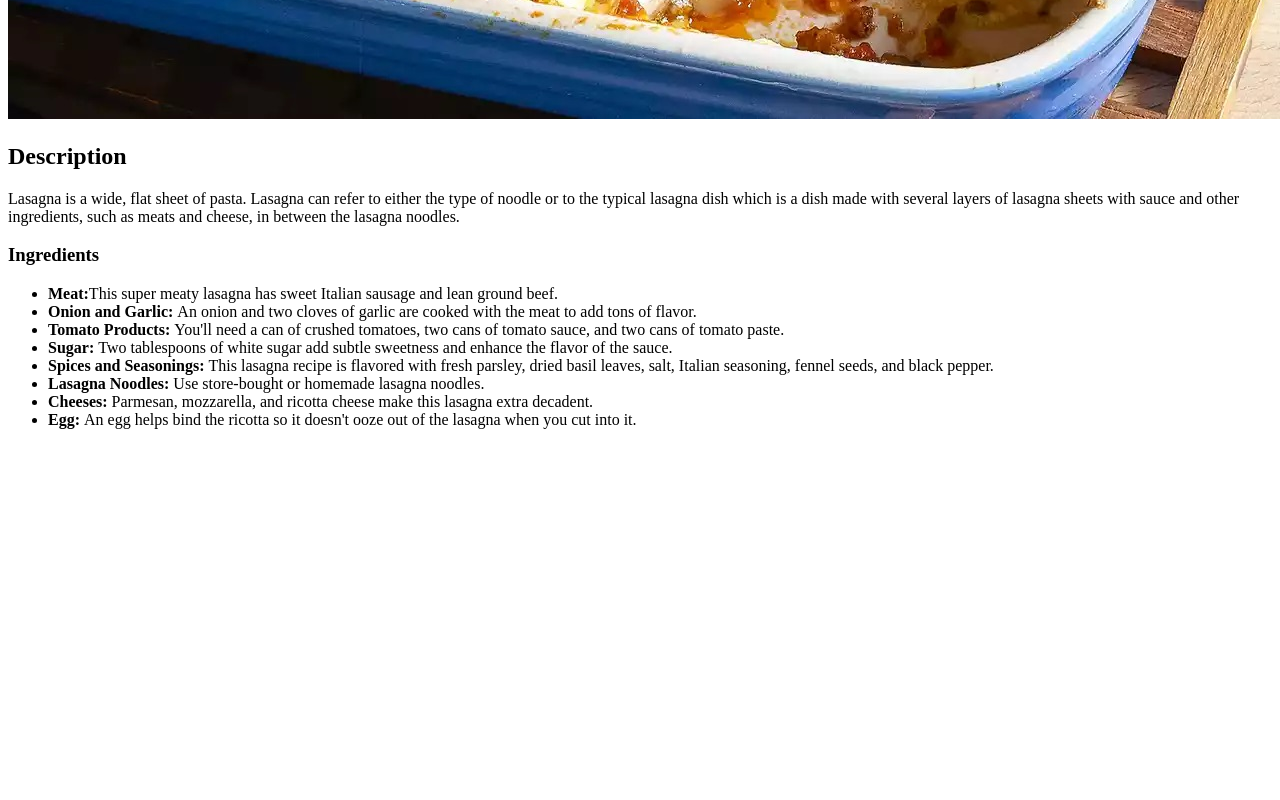
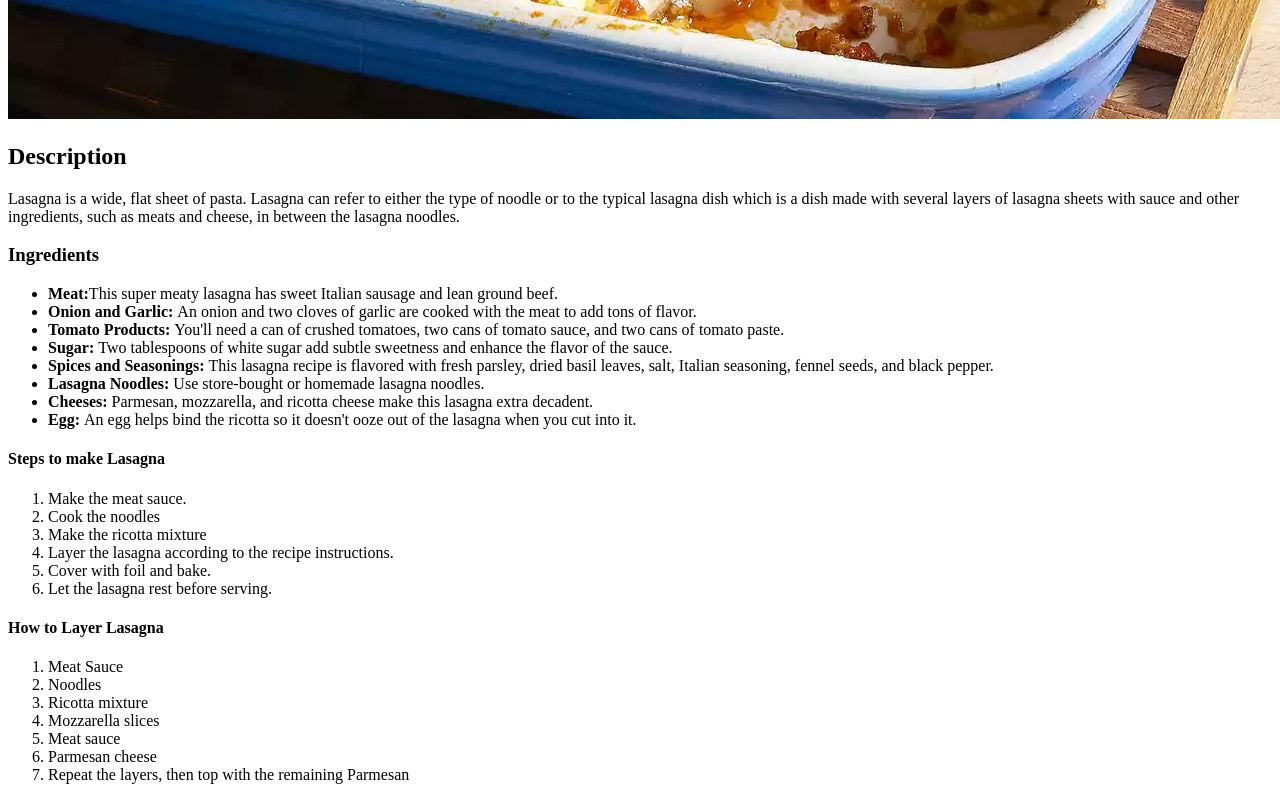
Before and after one commit to BeandonM/odin-recipes, a plain HTML site: page recipes/lasagna.html in a window 1280 px wide. Shown: the part 1086-1886 px from the top of the page. Before the commit the page ends 1531 px from the top, so only its background shows below. Drawn offline with Linux system fonts and the light colour scheme.

Commit message:
Added steps to make the lasagna recipe in lasagna.html

```diff
--- a/recipes/lasagna.html
+++ b/recipes/lasagna.html
@@ -37,8 +37,26 @@
             <strong>Egg: </strong> An egg helps bind the ricotta so it doesn't ooze out of the lasagna when you cut into it.
         </li>
     </ul>
+    <h4>Steps to make Lasagna</h4>
+    <ol>
+        <li>Make the meat sauce.</li>
+        <li>Cook the noodles</li>
+        <li>Make the ricotta mixture</li>
+        <li>Layer the lasagna according to the recipe instructions.</li>
+        <li>Cover with foil and bake.</li>
+        <li>Let the lasagna rest before serving.</li>
+    </ol>
 
-
+    <h4>How to Layer Lasagna</h4>
+    <ol>
+        <li>Meat Sauce</li>
+        <li>Noodles</li>
+        <li>Ricotta mixture</li>
+        <li>Mozzarella slices</li>
+        <li>Meat sauce</li>
+        <li>Parmesan cheese</li>
+        <li>Repeat the layers, then top with the remaining Parmesan</li>
+    </ol>
 
 
   </body>
```
